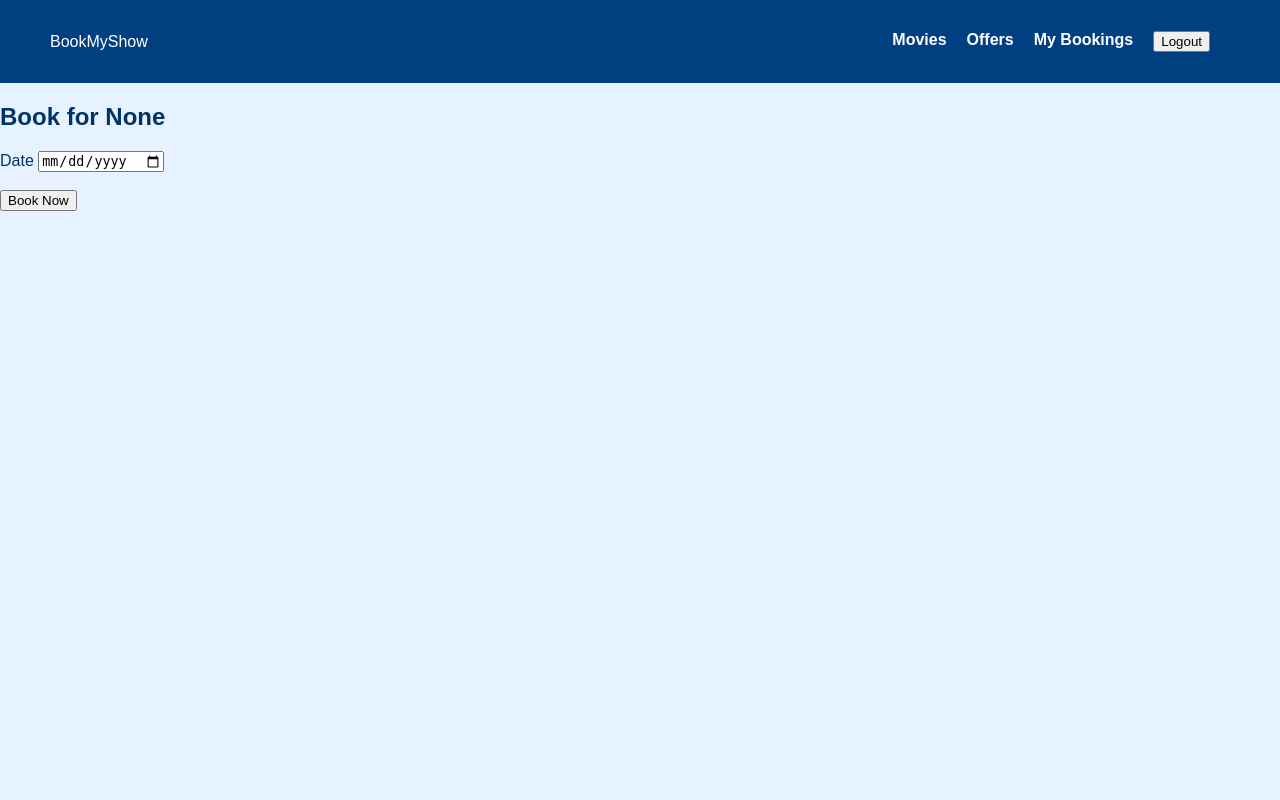
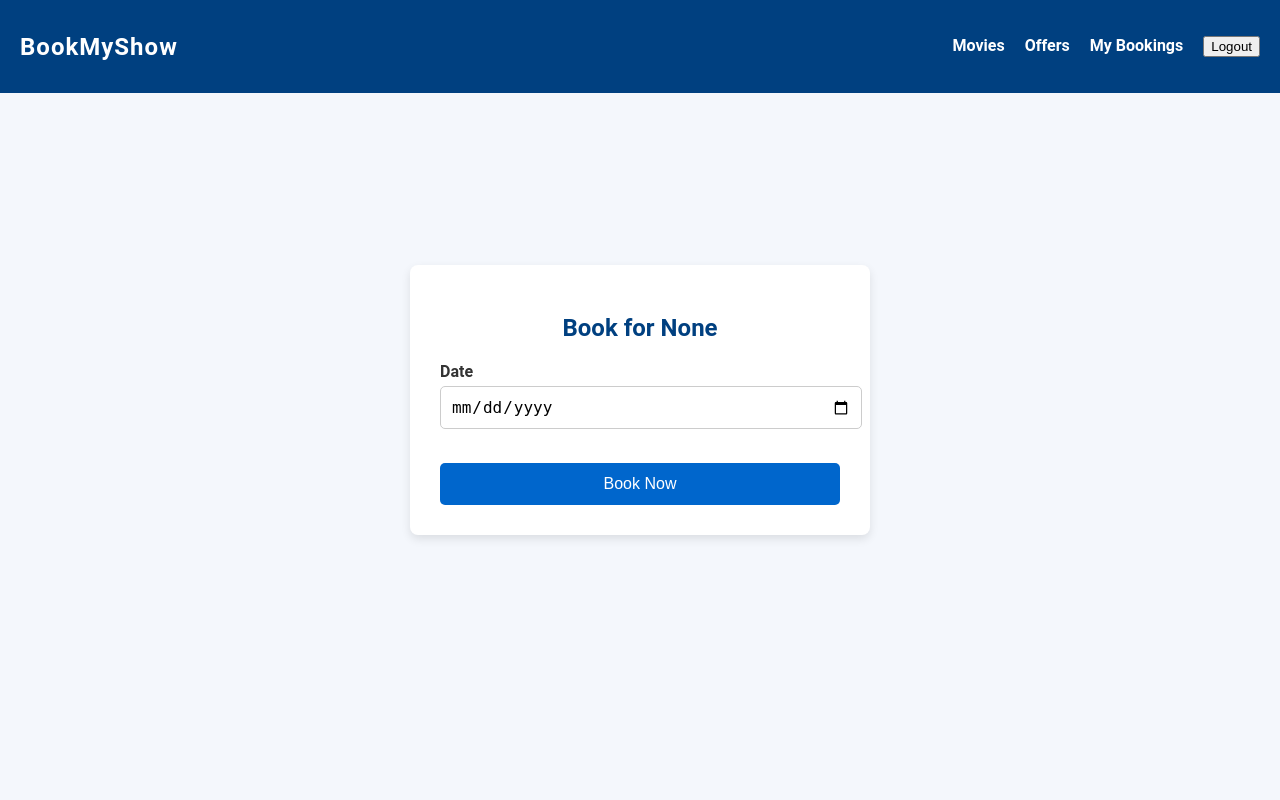
Before and after one commit to Koushik168/IS-Programming, a Flask app: page /book in a window 1280 px wide. Run offline with Flask 3, Linux system fonts and the light colour scheme; a user stored in the database is signed in.

Commit message:
Update book.html

```diff
--- a/Book-my-show/templates/book.html
+++ b/Book-my-show/templates/book.html
@@ -4,7 +4,132 @@
     <meta charset="UTF-8">
     <meta name="viewport" content="width=device-width, initial-scale=1.0">
     <title>Book Now - BookMyShow Clone</title>
-    <link rel="stylesheet" href="{{ url_for('static', filename='css/styles.css') }}">
+    <style>
+        /* Global Styles */
+        body {
+            font-family: 'Roboto', sans-serif;
+            margin: 0;
+            padding: 0;
+            background-color: #f4f7fc;
+            color: #333;
+            display: flex;
+            justify-content: center;
+            align-items: center;
+            height: 100vh; /* Full viewport height */
+        }
+
+        /* Header Styles */
+        header {
+            position: fixed;
+            top: 0;
+            left: 0;
+            right: 0;
+            background-color: #004080;
+            color: white;
+            padding: 20px;
+            display: flex;
+            justify-content: space-between;
+            align-items: center;
+            z-index: 1000;
+        }
+
+        header .logo {
+            font-size: 24px;
+            font-weight: bold;
+            letter-spacing: 1px;
+        }
+
+        nav ul {
+            list-style: none;
+            padding: 0;
+            display: flex;
+        }
+
+        nav ul li {
+            margin-left: 20px;
+        }
+
+        nav ul li a {
+            text-decoration: none;
+            color: white;
+            font-weight: bold;
+            font-size: 16px;
+        }
+
+        nav ul li a:hover {
+            color: #ffd700; /* Gold on hover */
+        }
+
+        /* Book Form Styles */
+        .book-form {
+            background-color: white;
+            padding: 30px;
+            border-radius: 8px;
+            box-shadow: 0 4px 10px rgba(0, 0, 0, 0.1);
+            width: 100%;
+            max-width: 400px; /* Set a max-width for the form */
+            text-align: center;
+        }
+
+        .book-form h2 {
+            font-size: 24px;
+            margin-bottom: 20px;
+            color: #004080;
+        }
+
+        .book-form label {
+            display: block;
+            margin-bottom: 5px;
+            text-align: left;
+            font-weight: bold;
+        }
+
+        .book-form input {
+            width: 100%;
+            padding: 10px;
+            margin-bottom: 15px;
+            border: 1px solid #ccc;
+            border-radius: 5px;
+            font-size: 16px;
+        }
+
+        .book-form button {
+            background-color: #0066cc;
+            color: white;
+            border: none;
+            padding: 12px;
+            width: 100%;
+            cursor: pointer;
+            border-radius: 5px;
+            font-size: 16px;
+            transition: background-color 0.3s;
+        }
+
+        .book-form button:hover {
+            background-color: #004080;
+        }
+
+        /* Footer Styles */
+        footer {
+            text-align: center;
+            padding: 15px;
+            background: #003366;
+            color: white;
+            margin-top: 20px;
+            font-size: 14px;
+        }
+
+        /* Link Styles */
+        footer a {
+            color: #ffd700;
+            text-decoration: none;
+            font-weight: bold;
+        }
+
+        footer a:hover {
+            text-decoration: underline;
+        }
+    </style>
 </head>
 <body>
     <header>
@@ -23,6 +148,7 @@
         </nav>
     </header>
 
+    <!-- Book Now Form -->
     <section class="book-form">
         <h2>Book for {{ request.args.get('movie_name') }}</h2>
         <form method="POST">
```
